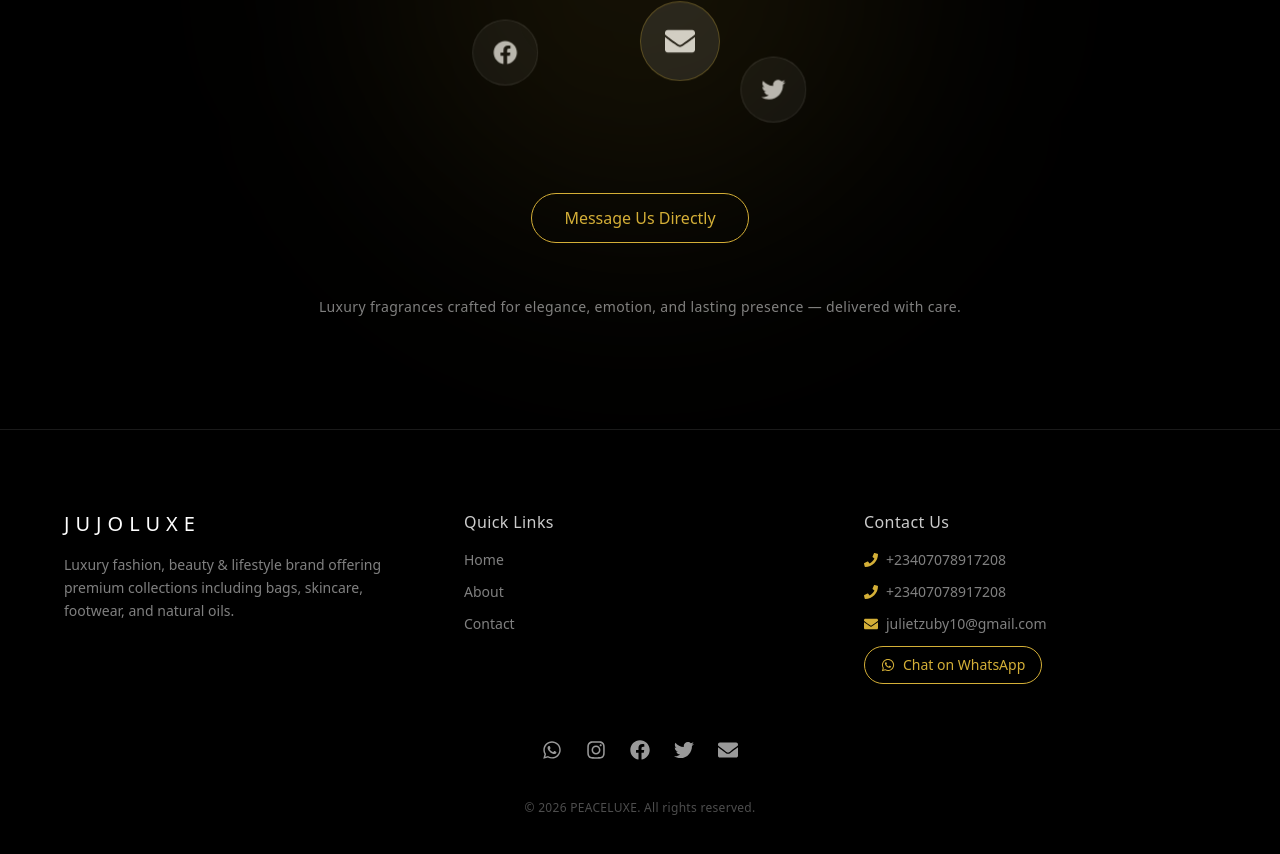
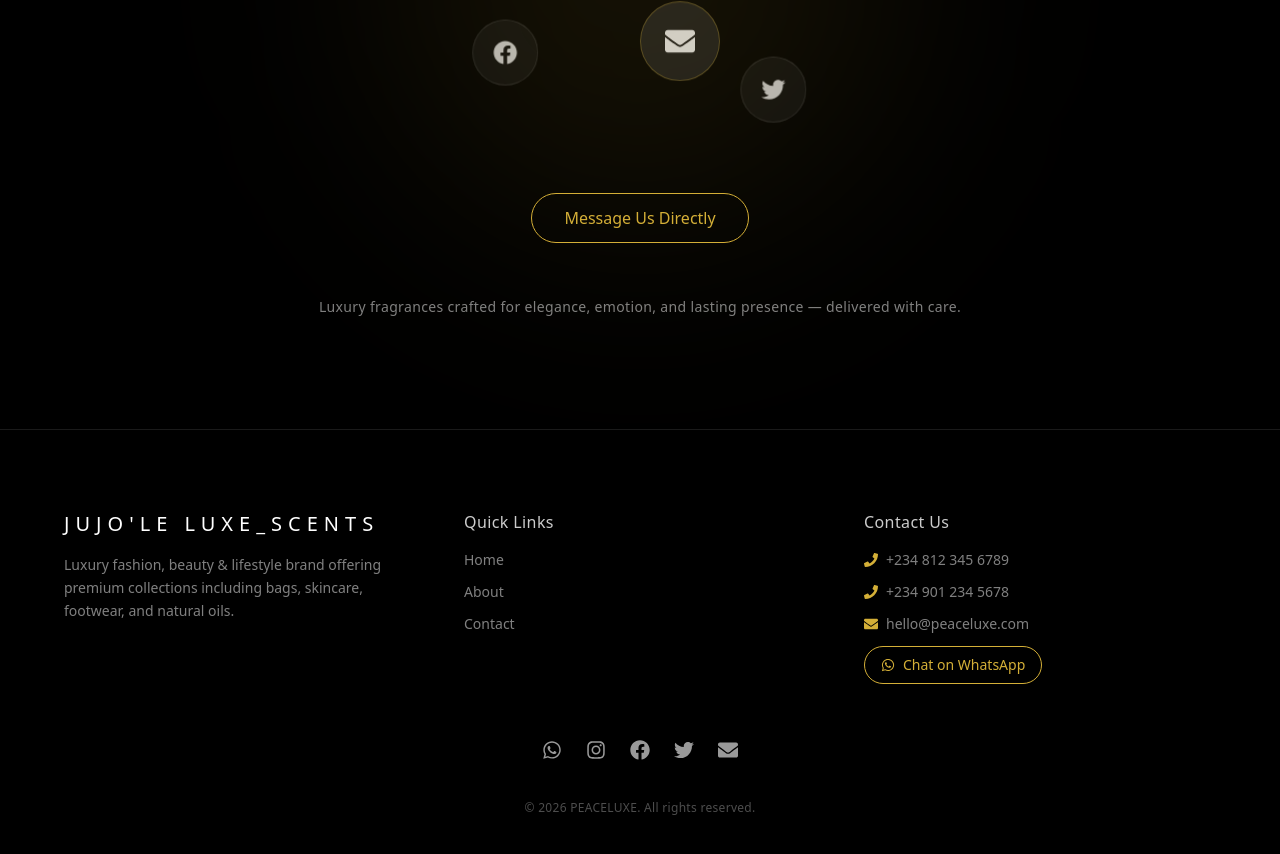
Before and after one commit to challengehub-projects/jujoluxe, a React (Vite) app: page / in a window 1280 px wide. Shown: the part 5215-6069 px from the top of the page. Built offline with nearby package versions, Linux system fonts and the light colour scheme; the HTML template or start-up script is replaced by a standard one.

Commit message:
Add files via upload

```diff
--- a/src/pages/about.jsx
+++ b/src/pages/about.jsx
@@ -2,6 +2,8 @@ import { motion } from "framer-motion";
 import WhatsAppFloat from "./whatsaappfloat";
 
 export default function About() {
+
+
   return (
     <section className="bg-black text-white py-28 px-6">
   <div className="max-w-6xl mx-auto">
@@ -9,7 +11,7 @@ export default function About() {
     {/* HEADER */}
     <div className="text-center mb-20">
       <h2 className="text-4xl font-light tracking-[6px]">
-        ABOUT JUJOLUXE
+        ABOUT JUJO'LE LUXE_SCENTS
       </h2>
       <p className="text-white/60 mt-4 max-w-2xl mx-auto">
         A luxury fragrance house dedicated to crafting timeless scents that define elegance, emotion, and presence.
@@ -38,7 +40,7 @@ export default function About() {
         </h3>
 
         <p className="text-white/60 leading-relaxed">
-     JUJOLUXE is a modern perfume house creating signature fragrances inspired by elegance, emotion, and timeless luxury. Each scent is carefully crafted to express individuality, confidence, and unforgettable presence — turning every moment into a lasting fragrance memory.
+        JUJO'LE LUXE_SCENTS is a modern perfume house creating signature fragrances inspired by elegance, emotion, and timeless luxury. Each scent is carefully composed to capture individuality, confidence, and unforgettable presence — turning every moment into a lasting memory.
         </p>
       </motion.div>
 
@@ -58,7 +60,7 @@ export default function About() {
     {/* FEATURES */}
     <div className="text-center mb-14">
       <h3 className="text-3xl font-light tracking-wide">
-        Why JUJOLUXE Fragrances
+        Why JUJO'LE LUXE_SCENTS Fragrances
       </h3>
     </div>
 
--- a/src/pages/contact.jsx
+++ b/src/pages/contact.jsx
@@ -6,10 +6,10 @@ import WhatsAppFloat from "./whatsaappfloat";
 export default function Contact() {
     const [message, setMessage] = useState("");
 
-    const phoneNumber = "2347078917208"; // 🔥 replace with your WhatsApp number
+    const phoneNumber = "2347078910740"; // 🔥 replace with your WhatsApp number
 
     const whatsappLink = `https://wa.me/${phoneNumber}?text=${encodeURIComponent(
-        message || "Hello JUJOLUXE, I want to make an order."
+        message || "Hello JUJO'LE LUXE_SCENTS, I want to make an order."
     )}`;
 
     return (
@@ -19,7 +19,7 @@ export default function Contact() {
                 {/* HEADER */}
                 <div className="text-center mb-16">
                     <h2 className="text-4xl font-light tracking-wide">
-                        Connect With JUJOLUXE
+                        Connect With JUJO'LE LUXE_SCENTS
                     </h2>
                     <p className="text-white/60 mt-4 max-w-2xl mx-auto">
                         Luxury fashion, beauty & lifestyle — reach out directly via WhatsApp or social media.
--- a/src/pages/footer.jsx
+++ b/src/pages/footer.jsx
@@ -11,7 +11,7 @@ export default function Footer() {
                     {/* BRAND */}
                     <div>
                         <h1 className="text-xl tracking-[6px] font-light mb-4">
-                            JUJOLUXE
+                        JUJO'LE LUXE_SCENTS
                         </h1>
                         <p className="text-white/50 text-sm leading-relaxed">
                             Luxury fashion, beauty & lifestyle brand offering premium collections
@@ -42,22 +42,22 @@ export default function Footer() {
 
                             <div className="flex items-center gap-2">
                                 <FaPhone className="text-[#d4af37]" />
-                                <span>+23407078917208</span>
+                                <span>+234 812 345 6789</span>
                             </div>
 
                             <div className="flex items-center gap-2">
                                 <FaPhone className="text-[#d4af37]" />
-                                <span>+23407078917208</span>
+                                <span>+234 901 234 5678</span>
                             </div>
 
                             <div className="flex items-center gap-2">
                                 <FaEnvelope className="text-[#d4af37]" />
-                                <span>julietzuby10@gmail.com</span>
+                                <span>hello@peaceluxe.com</span>
                             </div>
 
                             {/* WHATSAPP BUTTON */}
                             <a
-                                href="https://wa.me/2347078917208"
+                                href="https://wa.me/2348123456789"
                                 target="_blank"
                                 className="inline-flex items-center gap-2 mt-3 px-4 py-2 rounded-full border border-[#d4af37] text-[#d4af37] hover:bg-[#d4af37] hover:text-black transition"
                             >
@@ -88,7 +88,7 @@ export default function Footer() {
                         <FaTwitter className="text-xl hover:text-[#d4af37] transition" />
                     </a>
 
-                    <a href="mailto:hello@peaceluxe.com">
+                    <a href="mailto:julietzuby10@gmail.com">
                         <FaEnvelope className="text-xl hover:text-[#d4af37] transition" />
                     </a>
 
--- a/src/pages/whatsaappfloat.jsx
+++ b/src/pages/whatsaappfloat.jsx
@@ -3,7 +3,7 @@ import { FaWhatsapp } from "react-icons/fa";
 export default function WhatsAppFloat() {
   return (
     <a
-      href="https://wa.me/2347078917208"
+      href="https://wa.me/234XXXXXXXXXX"
       target="_blank"
       rel="noopener noreferrer"
       className="fixed bottom-6 right-6 z-50"
```
Also changed, not shown: src/pages/facebookfloat.jsx (added, +27 -0 lines).
